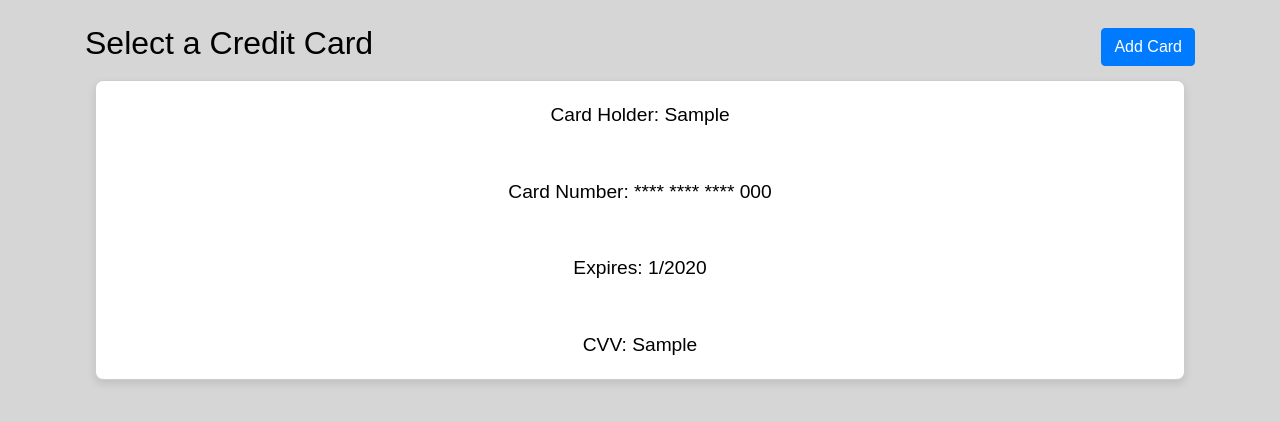
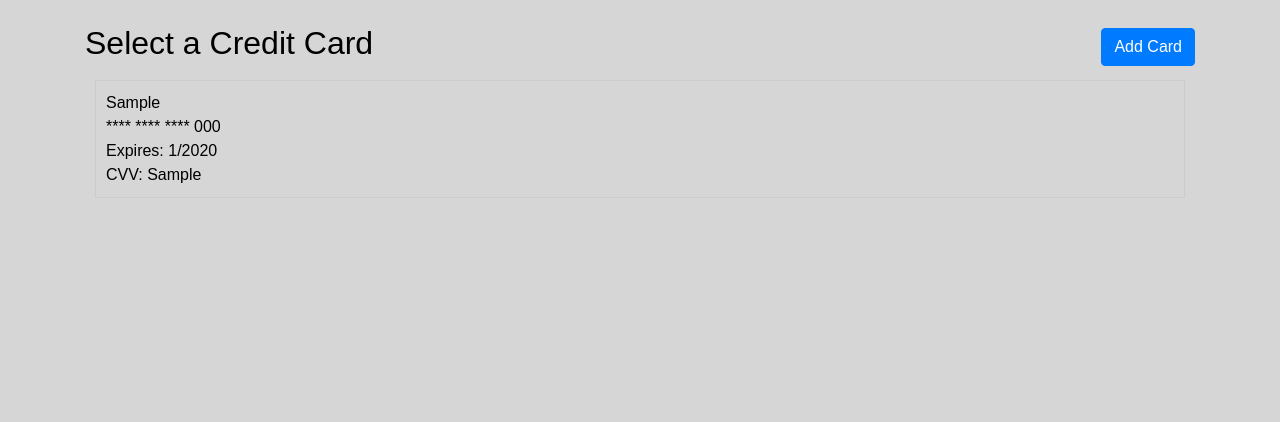
Before and after one commit to rexsum420/FShopify, a Django app: page /credit-cards/select-payment in a window 1280 px wide. Shown: the part 60-482 px from the top of the page. Run offline with Django 4.2, Linux system fonts and the light colour scheme; a user stored in the database is signed in; tables that the repository leaves empty hold one stand-in row (values such as "Sample post"); parts of the project's set-up code (start-up, migrations or seed data) failed here and were passed over; some libraries are stand-ins or nearby versions.

Commit message:
added shiping template

```diff
--- a/marketplace/urls.py
+++ b/marketplace/urls.py
@@ -24,5 +24,6 @@ urlpatterns = [
     path('orders/', include('orders.urls')),
     path('reviews/', include('reviews.urls')),
     path('credit-cards/', include('creditcards.urls')),
+    path('shipping/', include('shipping.urls')),
     path('', views.index, name='home'),
 ]
--- a/orders/models.py
+++ b/orders/models.py
@@ -9,6 +9,7 @@ class Order(models.Model):
     status = models.CharField(max_length=20, choices=[('pending', 'Pending'), ('shipped', 'Shipped'), ('delivered', 'Delivered')])
     created_at = models.DateTimeField(auto_now_add=True)
 
+
 class OrderItem(models.Model):
     order = models.ForeignKey(Order, on_delete=models.CASCADE)
     product = models.ForeignKey(Product, on_delete=models.CASCADE)
--- a/shipping/models.py
+++ b/shipping/models.py
@@ -1,5 +1,4 @@
 from django.db import models
-from orders.models import Order
 
 class ShippingMethod(models.Model):
     name = models.CharField(max_length=255)
@@ -7,7 +6,7 @@ class ShippingMethod(models.Model):
     price = models.DecimalField(max_digits=10, decimal_places=2)
 
 class ShippingAddress(models.Model):
-    order = models.OneToOneField(Order, on_delete=models.CASCADE)
+    customer_name = models.CharField(max_length=64)
     address_line_1 = models.CharField(max_length=255)
     address_line_2 = models.CharField(max_length=255, blank=True, null=True)
     city = models.CharField(max_length=100)
--- /dev/null
+++ b/shipping/urls.py
@@ -0,0 +1,7 @@
+from django.urls import path
+from . import views
+
+urlpatterns = [
+    path('create', views.create_shipping, name='create-shipping'),
+    path('select', views.select_shipping, name='select-shipping'),
+]
--- a/templates/select_payment.html
+++ b/templates/select_payment.html
@@ -3,18 +3,18 @@
 
 {% block content %}
 {% if cards|length > 0 %}
-<div class="credit-cards">
+<div class="cards">
     <div class='d-flex justify-content-between align-items-center'>
         <h2>Select a Credit Card</h2>
         <a href='{% url "add-credit-card" %}' class='btn btn-primary'>Add Card</a>
     </div>
     <div id="card-container">
         {% for card in cards %}
-            <div class="card" data-card-id="{{ card.id }}" onclick="selectCard(this)">
-                <p>Card Holder: {{ card.card_holder }}</p>
-                <p>Card Number: {{ card.masked_card_number }}</p>
-                <p>Expires: {{ card.expiration_month_year }}</p>
-                <p>CVV: {{ card.cvv }}</p>
+            <div class="credit-card" data-card-id="{{ card.id }}" onclick="selectCard(this)">
+                {{ card.card_holder }}<br />
+                {{ card.masked_card_number }}<br />
+                Expires: {{ card.expiration_month_year }}<br />
+                CVV: {{ card.cvv }}
             </div>
         {% endfor %}
     </div>
@@ -26,10 +26,12 @@
         {% for card in cards %}
             {% if card.billingaddress %}
                 <div class="address" data-card-id="{{ card.id }}" data-address-id="{{ card.billingaddress.id }}" onclick="selectAddress(this)">
-                    <p>{{ card.billingaddress.address_line_1 }}</p>
-                    <p>{{ card.billingaddress.address_line_2 }}</p>
-                    <p>{{ card.billingaddress.city }}, {{ card.billingaddress.state }} {{ card.billingaddress.postal_code }}</p>
-                    <p>{{ card.billingaddress.country }}</p>
+                    {{ card.billingaddress.address_line_1 }}<br />
+                    {% if card.billingaddress.address_line_2 %}
+                    {{ card.billingaddress.address_line_2 }}<br />
+                    {% endif %}
+                    {{ card.billingaddress.city }}, {{ card.billingaddress.state }} {{ card.billingaddress.postal_code }}<br />
+                    {{ card.billingaddress.country }}<br />
                 </div>
             {% endif %}
         {% endfor %}
@@ -46,6 +48,19 @@
 </div>
 
 {% endif %}
+<style>
+    .credit-card, .address {
+        border: 1px solid #ccc;
+        padding: 10px;
+        margin: 10px;
+        cursor: pointer;
+    }
+    .credit-card.selected, .address.selected {
+        border-color: #007bff;
+        background-color: #e9ecef;
+    }
+</style>
+
 {% endblock content %}
 
 {% block js %}
@@ -54,8 +69,7 @@
     let selectedAddressId = null;
 
     function selectCard(cardElement) {
-        // Deselect any previously selected card
-        document.querySelectorAll('.card').forEach(card => card.classList.remove('selected'));
+        document.querySelectorAll('.credit-card').forEach(card => card.classList.remove('selected'));
         cardElement.classList.add('selected');
         selectedCardId = cardElement.dataset.cardId;
 
@@ -84,17 +98,4 @@
         document.getElementById('checkout-button-container').style.display = 'block';
     }
 </script>
-
-<style>
-    .card, .address {
-        border: 1px solid #ccc;
-        padding: 10px;
-        margin: 10px;
-        cursor: pointer;
-    }
-    .card.selected, .address.selected {
-        border-color: #007bff;
-        background-color: #e9ecef;
-    }
-</style>
 {% endblock js %}
```
Also changed, not shown: shipping/forms.py (added, +7 -0 lines), shipping/views.py (+20 -2 lines), templates/add_shipping.html (added, +13 -0 lines), shipping/migrations/0002_shippingaddress_customer_name.py (added), shipping/migrations/0003_alter_shippingaddress_customer_name.py (added), shipping/migrations/0004_remove_shippingaddress_order.py (added), templates/select_shipping.html (added).
